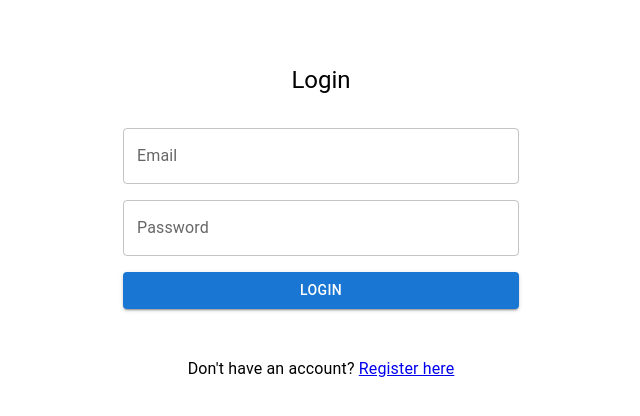
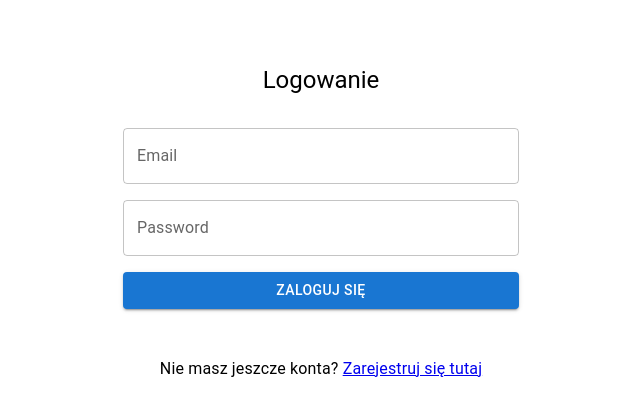
Before and after one commit to mineralsfree/SwissHackaton_Front, a React (Create React App) app: page /login in a window 1280 px wide. Shown: the top 416 px of the page, without its empty margins (319-959 px from the left). Built offline with nearby package versions, Linux system fonts and the light colour scheme.

Commit message:
Changed description to polish

```diff
--- a/src/components/AlertDialog/AlertDialog.tsx
+++ b/src/components/AlertDialog/AlertDialog.tsx
@@ -51,11 +51,11 @@ export default function AlertDialogSlide(props: IAlertDialogSlideProps) {
                 onClose={handleClose}
                 aria-describedby="alert-dialog-slide-description"
             >
-                <DialogTitle>{"Jesteś w trakcie wyrzucania smecia"}</DialogTitle>
+                <DialogTitle>{"Jesteś w trakcie wyrzucania śmieci"}</DialogTitle>
                 <DialogContent>
                     <DialogContentText id="alert-dialog-slide-description">
-                        Chcesz Wyrzucić {product?.name}?
-                        Wyrzuć ją do {colorStringMap[product.type_of_trash]} kosza
+                        Chcesz wyrzucić {product?.name}?
+                        Wyrzuć to do {colorStringMap[product.type_of_trash]} kosza
                         <img src={product.img} width={100}/>
                         <img width={200} src={colorMap[product.type_of_trash]}/>
                     </DialogContentText>
--- a/src/components/Login/Login.tsx
+++ b/src/components/Login/Login.tsx
@@ -59,7 +59,7 @@ const LoginPage = () => {
             marginTop: '64px',
         }}>
             <Typography variant="h5" component="h1" sx={{marginBottom: '32px'}}>
-                Login
+                Logowanie
             </Typography>
             <TextField
                 label="Email"
@@ -85,12 +85,12 @@ const LoginPage = () => {
                 fullWidth
                 onClick={handleLogin}
             >
-                Login
+                Zaloguj się
             </Button>
             <Typography variant="body1" sx={{marginTop: 2}}>
-                Don't have an account?{' '}
+                Nie masz jeszcze konta?{' '}
                 <Link to={'/register'}>
-                    Register here
+                    Zarejestruj się tutaj
                 </Link>
             </Typography>
         </Container>
--- a/src/components/Login/Register.tsx
+++ b/src/components/Login/Register.tsx
@@ -55,7 +55,7 @@ const RegisterPage = (props) => {
             marginTop: '64px',
         }}>
             <Typography variant="h5" component="h1" sx={{marginBottom: '32px'}}>
-                REGISTER
+                Rejestracja
             </Typography>
             <TextField
                 label="Email"
@@ -81,7 +81,7 @@ const RegisterPage = (props) => {
                 fullWidth
                 onClick={handleRegister}
             >
-                Register Account
+                Zarejestruj się
             </Button>
         </Container>
     );
--- a/src/components/Stats/PoznanStats.tsx
+++ b/src/components/Stats/PoznanStats.tsx
@@ -17,8 +17,8 @@ export const PoznanStats = () => {
     return (
 
         <div style={{padding: '16px', display: 'flex',flexDirection: 'column', justifyContent: 'center', alignItems: 'center', height: '100vh'}}>
-            <p>W calym miaście zrecyclingowano 220kg odpady, tyle waży twoja stara</p>
-            <p>To pozwolilo na zmniejszenie CO2 footprint o 69 kg</p>
+            <p>W całym mieście poddano recyklingowi 220kg odpadów</p>
+            <p>To pozwoliło na zmniejszenie śladu węglowego aż o <b>69 kg!</b></p>
             <img src={Mapa} width={'100%'} style={{opacity: 0.2, display: 'absolute', top: '50%', bottom: '50%'}}/>
         </div>)
 }
--- a/src/components/UserDash/TrashPaper.tsx
+++ b/src/components/UserDash/TrashPaper.tsx
@@ -14,8 +14,8 @@ export const TrashPaper = (props: ITrashPaper) => {
     return <Paper elevation={8} sx={{background: color, padding: 4}}>
         <div><b>{type}</b></div>
         {title}
-        Emissions Prevented: {massConverter(mass)}
+        Zmniejszono emisję CO<sub>2</sub> o: {massConverter(mass)}
     <br/>
-        Material recycled: {massConverter(emission)}
+        Poddano recyklingowi: {massConverter(emission)}
     </Paper>
 }
--- a/src/components/UserDash/UserDash.tsx
+++ b/src/components/UserDash/UserDash.tsx
@@ -64,17 +64,17 @@ export const UserDash = () => {
             </div>
 
             <Typography variant="h6" gutterBottom>
-                Total Saved Mass: {massConverter(profile.profile.total_saved_mass)}
+                Całkowita waga: {massConverter(profile.profile.total_saved_mass)}
             </Typography>
             <Typography variant="h6" gutterBottom>
-                Total Prevented CO2: {massConverter(profile.profile.total_prevented_co2)}
+                Całkowita zmniejszona emisja CO<sub>2</sub>: {massConverter(profile.profile.total_prevented_co2)}
             </Typography>
             <Container sx={{marginBottom: 2}}>
             {Object.keys(items).map((key, index) => (
                 <TrashPaper type={trashMap[key]} color={colorStringMap[key]} {...items[key]}></TrashPaper>
             ))}
             </Container>
-            <Link style={{marginBottom: '16px'}} to={'/dashboard/userHistory'}>Pokaż historję</Link>
+            <Link style={{marginBottom: '16px'}} to={'/dashboard/userHistory'}>Pokaż historię</Link>
         </Container>
     )
 
--- a/src/components/UserDash/UserHistory.tsx
+++ b/src/components/UserDash/UserHistory.tsx
@@ -30,8 +30,8 @@ export const UserHistory = (props) => {
                                sx={{display: 'flex', border: '1px solid ' + color, padding: 1}}>
                             <img src={tr.image_url} style={{paddingRight: '15px'}}  height={140}/>
                             <div>
-                                <p>Mass: {massConverter(tr.mass)}</p>
-                                <p>Emmisions Prevented: {massConverter(tr.emission_prevented)}</p>
+                                <p>Waga: {massConverter(tr.mass)}</p>
+                                <p>Zmniejszono emisję CO<sub>2</sub> o: {massConverter(tr.emission_prevented)}</p>
                             </div>
                         </Paper>
                     </Container>
```
